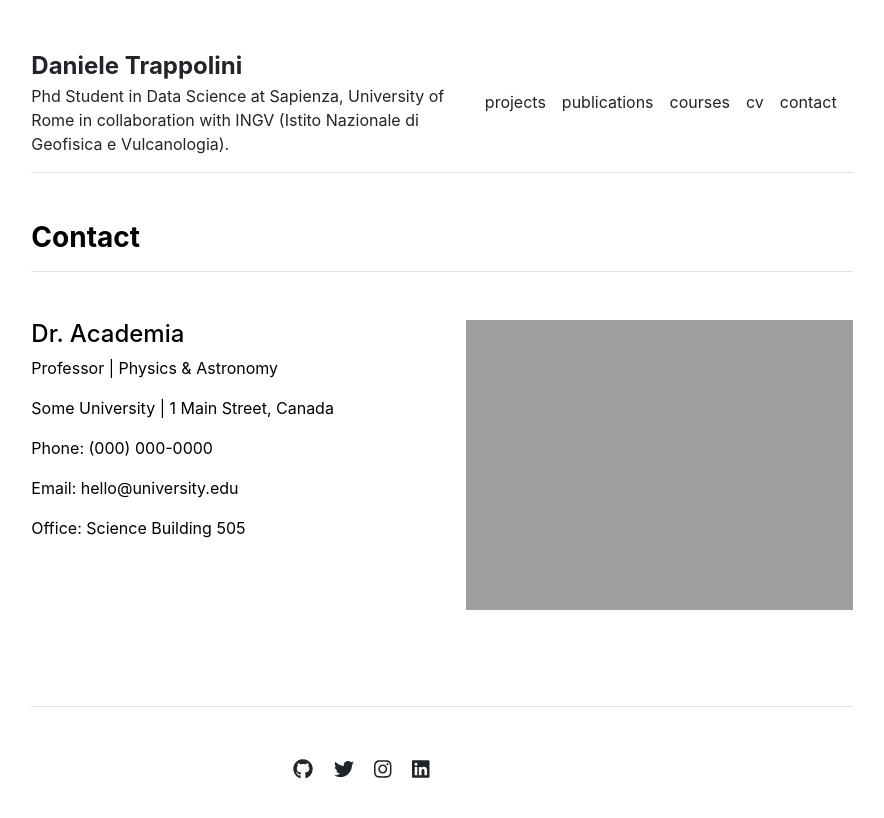
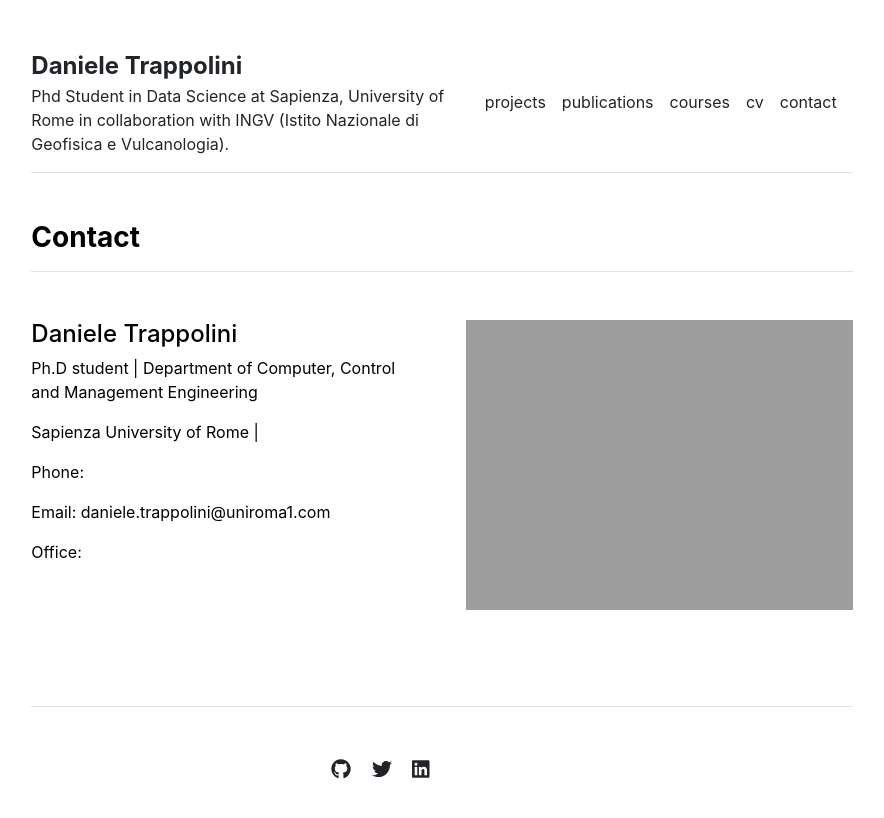
Before and after one commit to Daniele-Trappolini/Daniele-Trappolini.github.io, a Jekyll site: the page built from contact.md, in a window 1280 px wide. Shown: the top 818 px of the page, without its empty margins (198-1082 px from the left). Built offline with Jekyll 4.4.1, drawn with Linux system fonts in a browser that asks for light colours.

Commit message:
settings.yml

```diff
--- a/_data/settings.yml
+++ b/_data/settings.yml
@@ -17,10 +17,9 @@ courses:
 - {name: 'Stellar Structures', url: 'stellar-structures'}
 
 social:
-- {icon: 'github', link: 'https://github.com/LeNPaul'}
-- {icon: 'twitter', link: 'https://twitter.com/paululele'}
-- {icon: 'instagram', link: 'https://instagram.com/paululele'}
-- {icon: 'linkedin', link: 'https://linkedin.com/in/lenpaul'}
+- {icon: 'github', link: 'https://github.com/Daniele-Trappolini'}
+- {icon: 'twitter', link: 'https://twitter.com/i/flow/login?redirect_after_login=%2FLeleTrappo'}
+- {icon: 'linkedin', link: 'https://www.linkedin.com/in/daniele-trappolini-5789761b6/'}
 
 contacts:
-- {name: 'Dr. Academia', title: 'Professor', department: 'Physics & Astronomy', institution: 'Some University', institution_address: '1 Main Street, Canada', phone: '(000) 000-0000', email: 'hello@university.edu', office: 'Science Building 505', image: 'assets/img/contact.jpg'}
+- {name: 'Daniele Trappolini', title: 'Ph.D student', department: 'Department of Computer, Control and Management Engineering', institution: 'Sapienza University of Rome', email: 'daniele.trappolini@uniroma1.com', email2: 'daniele.trappolini@ingv.it', image: 'assets/img/contact.jpg'}
```
